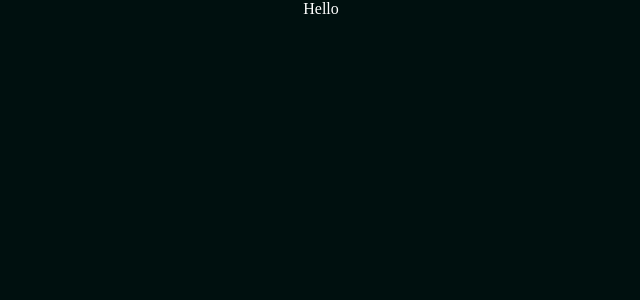
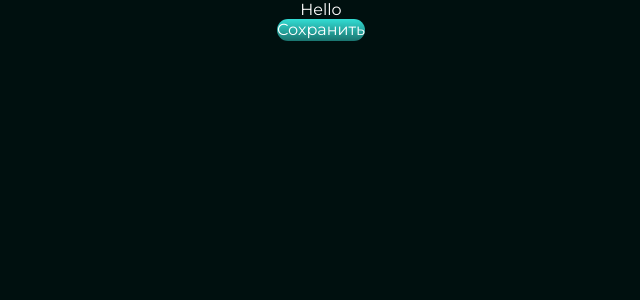
Before and after one commit to Nasty-Litvin/fitness, a React (Vite) app: page / in a window 1280 px wide. Shown: the top 300 px of the page, without its empty margins (319-959 px from the left). Built offline with nearby package versions, Linux system fonts and the light colour scheme.

Commit message:
Add styles for button

```diff
--- a/index.html
+++ b/index.html
@@ -3,6 +3,7 @@
   <head>
     <meta charset="UTF-8" />
     <link rel="icon" type="image/svg+xml" href="/vite.svg" />
+    <link href="https://fonts.googleapis.com/css2?family=Montserrat:wght@400;700&display=swap" rel="stylesheet" />
     <meta name="viewport" content="width=device-width, initial-scale=1.0" />
     <title>fitness</title>
   </head>
--- a/src/App.tsx
+++ b/src/App.tsx
@@ -1,10 +1,13 @@
 import './App.scss';
+import Button from './components/Button/Button';
 
 function App() {
+  const text = "Сохранить"
 
   return (
     <>
       <div>Hello</div>
+      <Button text={text} />
     </>
   )
 }
--- a/src/components/Button/Button.tsx
+++ b/src/components/Button/Button.tsx
@@ -2,7 +2,7 @@ import './style.scss';
 
 export interface ButtonProp extends React.ButtonHTMLAttributes<HTMLButtonElement> {
     text: string;
-    variant?: 'primary' | 'secondary';
+    variant?: 'primary' | 'secondary' | 'tertiary';
     style?: React.CSSProperties;
 }
 
--- a/src/components/Button/style.scss
+++ b/src/components/Button/style.scss
@@ -0,0 +1,20 @@
+.button {
+    font-weight: 500;
+    font-style: Medium;
+    font-size: 16px;
+    line-height: 140%;
+    border-radius: 12px;
+}
+.button:hover {
+    background: linear-gradient(10deg, #32DDD4 0%, #1A746F 100%);
+}
+.button:active {
+    background: none;
+    border: 1px solid #FFFFFF;
+}
+.button--primary {
+    background: linear-gradient(180deg, #32DDD4 0%, #1A746F 100%);
+}
+.button--secondary {
+    background: linear-gradient(180deg, #FFFFFF 0%, #B5B5B5 100%);
+}
```
